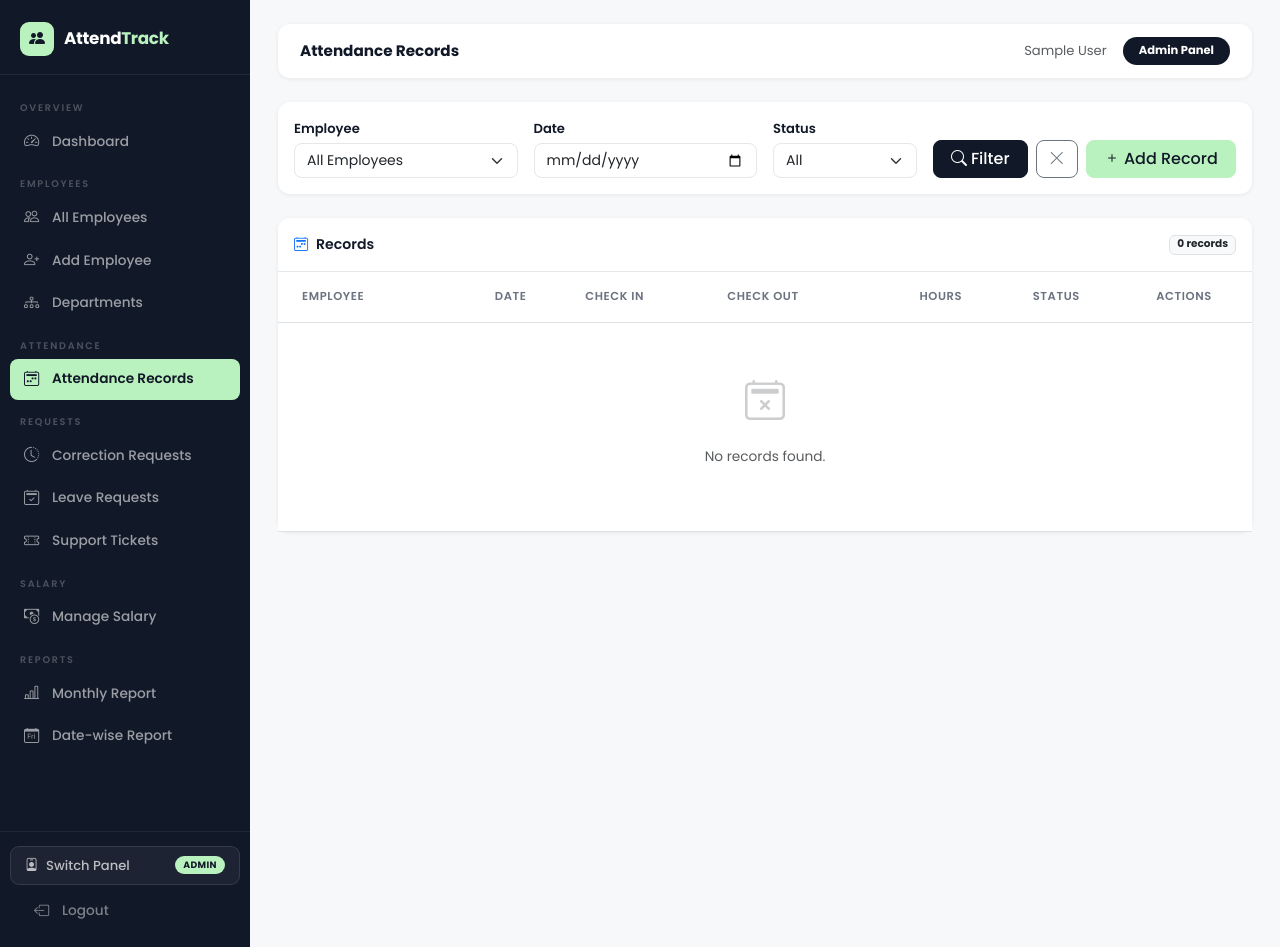
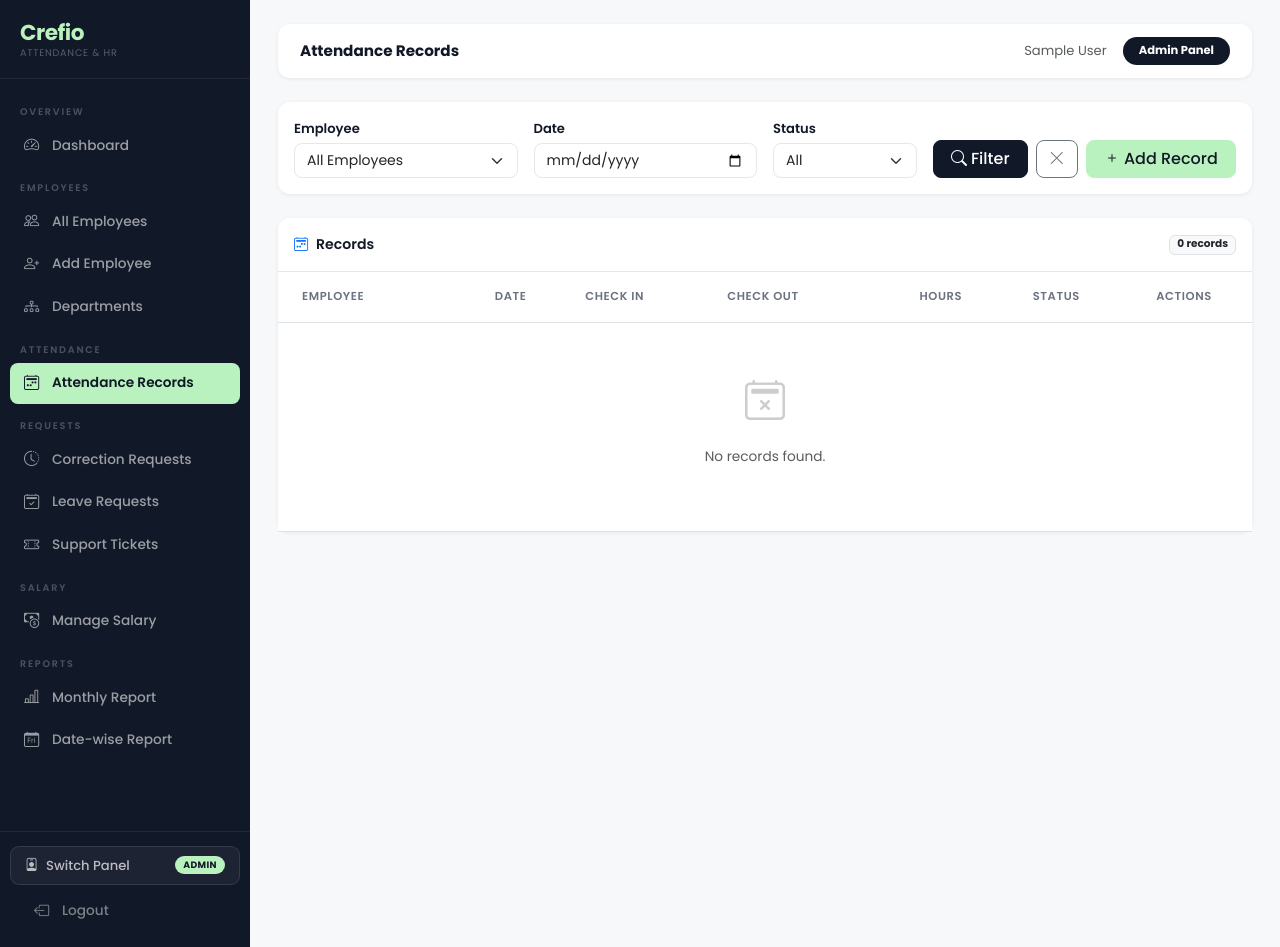
Before and after one commit to Bugsquasher-4253/CRM, a Django app: page /admin-panel/attendance/ in a window 1280 px wide. Run offline with Django 5.2, Linux system fonts and the light colour scheme; the visitor is signed in with stand-in values (Sample User, id 1); data comes from the database, SQL or seed files in the repository; data that the repository does not hold is empty.

Commit message:
Replace AttendTrack branding with Crefio logo
Co-Authored-By: Claude Sonnet 4.6 <noreply@anthropic.com>

```diff
--- a/attendance_project/attendance/templates/attendance/base.html
+++ b/attendance_project/attendance/templates/attendance/base.html
@@ -3,7 +3,7 @@
 <head>
   <meta charset="UTF-8">
   <meta name="viewport" content="width=device-width, initial-scale=1.0">
-  <title>{% block title %}Employee Attendance{% endblock %}</title>
+  <title>{% block title %}Crefio{% endblock %}</title>
   <link href="https://fonts.googleapis.com/css2?family=Poppins:wght@300;400;500;600;700&display=swap" rel="stylesheet">
   <link href="https://cdn.jsdelivr.net/npm/bootstrap@5.3.2/dist/css/bootstrap.min.css" rel="stylesheet">
   <link href="https://cdn.jsdelivr.net/npm/bootstrap-icons@1.11.3/font/bootstrap-icons.min.css" rel="stylesheet">
@@ -44,17 +44,14 @@
       border-bottom: 1px solid rgba(255,255,255,0.07);
       margin-bottom: 8px;
     }
-    .sidebar .brand-icon {
-      width: 34px; height: 34px; border-radius: 9px;
-      background: var(--accent);
-      display: flex; align-items: center; justify-content: center;
-      flex-shrink: 0;
+    .sidebar .crefio-logo {
+      font-size: 1.35rem; font-weight: 700; color: var(--accent);
+      letter-spacing: -0.5px; line-height: 1;
     }
-    .sidebar .brand-icon i { color: var(--dark); font-size: 1rem; }
-    .sidebar .brand-text {
-      font-size: 1.05rem; font-weight: 700; color: #fff; letter-spacing: -0.3px;
+    .sidebar .brand-sub {
+      font-size: 0.6rem; color: rgba(255,255,255,0.3);
+      text-transform: uppercase; letter-spacing: 0.8px; margin-top: 2px;
     }
-    .sidebar .brand-text span { color: var(--accent); }
 
     .sidebar-section-label {
       color: rgba(255,255,255,0.25);
@@ -233,8 +230,10 @@
 
 <div class="sidebar">
   <div class="brand">
-    <div class="brand-icon"><i class="bi bi-people-fill"></i></div>
-    <div class="brand-text">Attend<span>Track</span></div>
+    <div>
+      <div class="crefio-logo">Crefio</div>
+      <div class="brand-sub">Attendance &amp; HR</div>
+    </div>
   </div>
 
   <nav class="nav flex-column mt-1 flex-fill overflow-auto pb-2">
```
Also changed, not shown: attendance_project/attendance/templates/attendance/login.html (+10 -6 lines).
